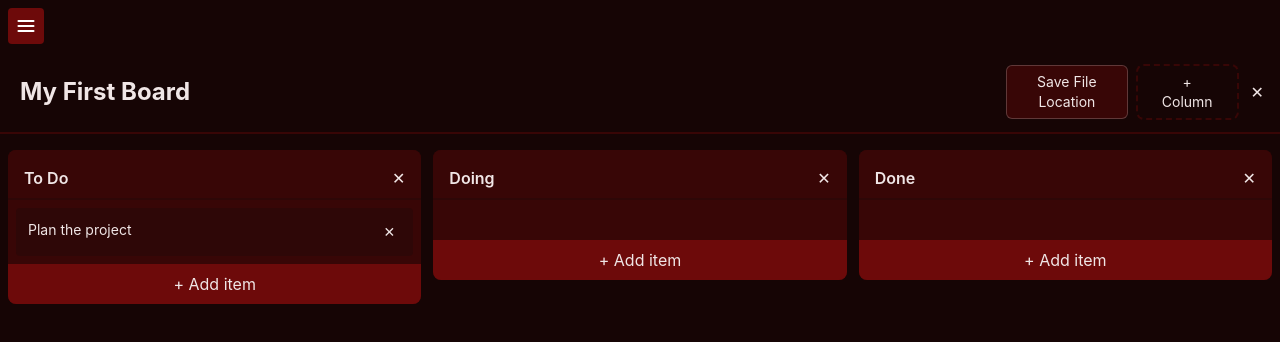
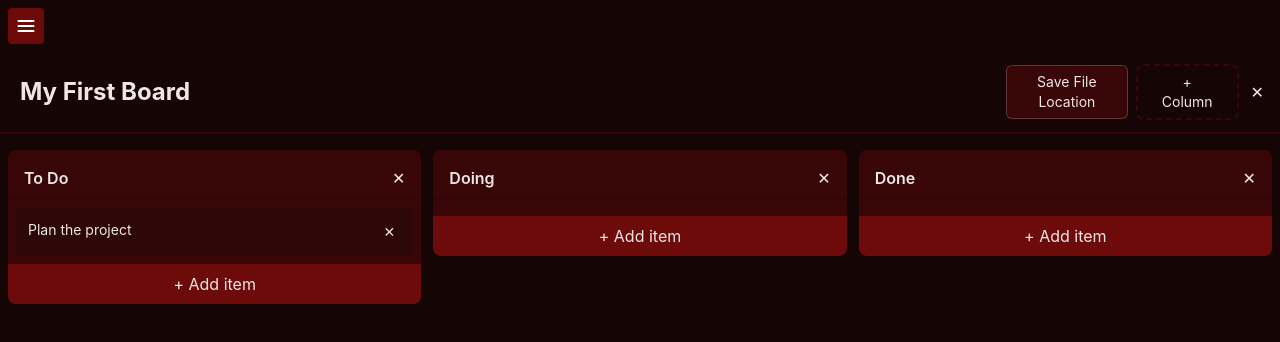
Before and after one commit to Nightmarius/kanban, a React (Vite) app: page / in a window 1280 px wide. Shown: the top 342 px of the page. Built offline with nearby package versions, Linux system fonts and the light colour scheme.

Commit message:
proper dragging

```diff
--- a/src/Board.tsx
+++ b/src/Board.tsx
@@ -1,6 +1,6 @@
-import { useState, useRef } from 'react'
+import { useState } from 'react'
+import * as store from './store'
 import type { Board as BoardType } from './types'
-import * as store from './store'
 import { EditableText } from './EditableText'
 import { Column } from './Column'
 
@@ -13,32 +13,8 @@ interface BoardProps {
 }
 
 export function Board({ board, onRename, onDelete, onSaveLocation, autoSaveEnabled }: BoardProps) {
-  const [isDraggingItem, setIsDraggingItem] = useState(false)
-  const [dragColId, setDragColId] = useState<string | null>(null)
-  const dragDataRef = useRef<{ colId: string; itemIdx: number; itemId: string; text: string } | null>(null)
-  const [dropAboveItemIdx, setDropAboveItemIdx] = useState<number | null>(null)
-  const [draggedFromColId, setDraggedFromColId] = useState<string | null>(null)
-  const isDraggingColRef = useRef(false)
-
-  const handleColReorder = (fromIdx: number, toIdx: number) => {
-    isDraggingColRef.current = false
-    store.moveColumn(board.id, fromIdx, toIdx)
-  }
-
-  const onDropItem = (sourceColId: string, targetColIdx: number, dropAboveItemIdx: number | null) => {
-    if (!dragDataRef.current) return
-    const dragData = dragDataRef.current
-
-    store.moveItem(board.id, dragData.colId, board.columns[targetColIdx].id, dragData.itemIdx, dropAboveItemIdx ?? undefined)
-
-    setIsDraggingItem(false)
-    setDraggedFromColId(null)
-  }
-
-  const onDragEnd = () => {
-    isDraggingColRef.current = false
-    setIsDraggingItem(false)
-  }
+  const [targetColId, setTargetColId] = useState<string | null>(null)
+  const [dropAboveIdx, setDropAboveIdx] = useState<number | null>(null)
 
   return (
     <div className='flex flex-col h-full'>
@@ -63,24 +39,19 @@ export function Board({ board, onRename, onDelete, onSaveLocation, autoSaveEnabl
       </div>
 
       <div className='flex-1 flex gap-3 overflow-x-auto px-2 pb-4 items-start'>
-        {board.columns.map((col, colIdx) => (
+        {board.columns.map((col) => (
           <Column
             key={col.id}
             column={col}
-            colIdx={colIdx}
             boardId={board.id}
-            isDraggingItem={isDraggingItem}
-            dragColId={dragColId}
-            dragDataRef={dragDataRef}
-            isDraggingCol={isDraggingColRef.current}
-            dropAboveItemIdx={dropAboveItemIdx}
-            draggedFromColId={draggedFromColId}
-            onDropTargetChange={(idx) => setDropAboveItemIdx(idx)}
-            onStartDrag={() => { setIsDraggingItem(true); setDraggedFromColId(col.id) }}
-            onColumnDragStart={() => isDraggingColRef.current = true}
-            onDropColumn={handleColReorder}
-            onDragEnd={onDragEnd}
-            onDropItem={onDropItem}
+            targetColId={targetColId}
+            dropAboveIdx={dropAboveIdx}
+            onDragOver={(idx) => setDropAboveIdx(idx)}
+            onSetTarget={() => setTargetColId(col.id)}
+            onClearTarget={() => {
+              setTargetColId(null)
+              setDropAboveIdx(null)
+            }}
           />
         ))}
       </div>
--- a/src/Column.tsx
+++ b/src/Column.tsx
@@ -1,111 +1,81 @@
-import { useRef, useState } from 'react'
+import React, { useRef } from 'react'
 import * as store from './store'
 import type { Column as ColumnType } from './types'
+import { EditableText } from './EditableText'
 import { Item } from './Item'
-import { EditableText } from './EditableText'
 
 interface ColumnProps {
   column: ColumnType
-  colIdx: number
   boardId: string
-  totalColumns: number
-  isDraggingItem: boolean
-  dragColId: string | null
-  dragDataRef: React.MutableRefObject<{ colId: string; itemIdx: number; itemId: string; text: string } | null>
-  isDraggingCol: boolean
-  dropAboveItemIdx: number | null
-  draggedFromColId: string | null
-  onDropTargetChange: (idx: number | null) => void
-  onStartDrag: () => void
-  onColumnDragStart: () => void
-  onDragOver: (targetIdx: number) => void
-  onDropColumn: (fromIdx: number, toIdx: number) => void
-  onDragEnd: () => void
-  onDropItem: (sourceColId: string, targetColIdx: number, dropAboveItemIdx: number | null) => void
-  onDeleteColumn: (boardId: string, colId: string) => void
+  targetColId: string | null
+  dropAboveIdx: number | null
+  onDragOver: (idx: number | null) => void
+  onSetTarget: () => void
+  onClearTarget: () => void
 }
 
-export function Column({
-  column,
-  colIdx,
-  boardId,
-  totalColumns,
-  isDraggingItem,
-  dragColId,
-  dragDataRef,
-  isDraggingCol,
-  dropAboveItemIdx,
-  draggedFromColId,
-  onDropTargetChange,
-  onStartDrag,
-  onColumnDragStart,
-  onDragOver,
-  onDropColumn,
-  onDragEnd,
-  onDropItem,
-  onDeleteColumn,
-}: ColumnProps) {
-  const isDragTarget = draggedFromColId === column.id
+export function Column({ column, boardId, targetColId, dropAboveIdx, onDragOver, onSetTarget, onClearTarget }: ColumnProps) {
+  const dropIdxRef = useRef<number | null>(null)
 
-  function handleItemDragOver(e: React.DragEvent<HTMLDivElement>) {
-    if (!isDraggingItem || draggedFromColId !== column.id) return
+  function handleDragOver(e: React.DragEvent<HTMLDivElement>) {
+    e.preventDefault()
+    if (!colIsTarget) onSetTarget()
 
-    e.preventDefault()
+    const idx = computeDropIndex(e)
+    dropIdxRef.current = idx
+    onDragOver(idx)
+  }
 
-    const targetEl = e.currentTarget as HTMLElement
-    const items = [...targetEl.querySelectorAll('.drop-target')].filter((el) => !el.classList.contains('dragging')) as HTMLElement[]
-    let foundIndex: number | null = null
-
+  function computeDropIndex(e: React.DragEvent<HTMLDivElement>): number | null {
+    const items = [...e.currentTarget.querySelectorAll('.drop-target')] as HTMLElement[]
+    let idx: number | null = null
     for (let i = 0; i < items.length; i++) {
       const rect = items[i].getBoundingClientRect()
-      const midY = rect.top + rect.height / 2
-      if (e.clientY < midY) {
-        foundIndex = i
+      if (e.clientY < rect.top + rect.height / 2) {
+        idx = i
         break
+      } else {
+        idx = i + 1
+      }
+    }
+    return column.items.length > 0 ? idx : null
+  }
+
+  function handleDrop(e: React.DragEvent<HTMLDivElement>) {
+    e.preventDefault()
+    const dragData = e.dataTransfer.getData('text/plain')
+    let sourceItemIdx = -1
+    let sourceColId: string | null = null
+    if (dragData) {
+      try {
+        const { colId, index } = JSON.parse(dragData)
+        sourceColId = colId
+        sourceItemIdx = index
+      } catch {
+        // ignore parse errors
       }
     }
 
-    onDropTargetChange(foundIndex)
+    const dropIdx = dropIdxRef.current ?? column.items.length
+
+    if (sourceColId && sourceItemIdx >= 0) {
+      store.moveItem(boardId, sourceColId, column.id, sourceItemIdx, dropIdx)
+    }
+    onClearTarget()
   }
 
-  function handleItemDrop(e: React.DragEvent<HTMLDivElement>) {
-    if (!isDraggingItem || draggedFromColId !== column.id) return
-
-    e.preventDefault()
-    e.stopPropagation()
-
-    const dragData = JSON.parse(e.dataTransfer.getData('text/plain'))
-    if (dragData.itemId) {
-      dragDataRef.current = { itemId: dragData.itemId, colId: dragData.colId, itemIdx: dragData.itemIdx, text: dragData.text }
-      onDropItem(dragData.colId, colIdx, dropAboveItemIdx)
-    }
-
-    onDragEnd()
+  function handleDragLeave(e: React.DragEvent<HTMLDivElement>) {
+    const related = e.relatedTarget as HTMLElement | null
+    if (related && e.currentTarget.contains(related)) return
+    onClearTarget()
   }
 
-  function handleColDragOver(e: React.DragEvent<HTMLDivElement>) {
-    if (!isDraggingCol) return
-    e.preventDefault()
-    e.stopPropagation()
-    onDragOver(colIdx)
-  }
-
-  function addItem() {
-    store.addItem(boardId, column.id)
-    //TODO column.items[column.items.length - 1].edit()
-  }
+  const colIsTarget = targetColId === column.id
+  const showIndicator = colIsTarget && dropAboveIdx !== null
 
   return (
-    <div className={`bg-card rounded-lg flex flex-1 flex-col ${isDraggingCol ? 'cursor-grabbing' : ''}`} onDragOver={handleColDragOver}>
-      <div
-        className='flex p-4 pb-2 rounded-t-lg bg-card border-b-2 border-item cursor-grab'
-        onDragStart={(e) => {
-          e.stopPropagation()
-          e.dataTransfer.effectAllowed = 'move'
-          e.dataTransfer.setData('text/plain', String(colIdx))
-          isDraggingCol || onColumnDragStart()
-        }}
-      >
+    <div className='bg-card rounded-lg flex flex-1 flex-col'>
+      <div className='flex p-4 pb-2 rounded-t-lg bg-card border-b-2 border-item cursor-grab'>
         <EditableText
           value={column.name}
           onSave={(name) => {
@@ -113,7 +83,6 @@ export function Column({
           }}
           className='font-semibold'
         />
-
         <button
           className='text-text cursor-pointer ml-2'
           onClick={() => {
@@ -131,29 +100,18 @@ export function Column({
         </button>
       </div>
 
-      <div className='flex-1 overflow-y-auto p-2 min-h-10 flex flex-col gap-1.5' onDrop={handleItemDrop} onDragOver={handleItemDragOver}>
-        {isDragTarget && isDraggingItem && dropAboveItemIdx === 0 && (
-          <div className='shrink-0 h-[3px] rounded bg-accent shadow-lg z-20 pointer-events-none' style={{ marginTop: '-1.5px', marginBottom: '0px' }} />
-        )}
+      <div className='flex-1 overflow-y-auto p-2 flex flex-col gap-1.5' onDragOver={handleDragOver} onDrop={handleDrop} onDragLeave={handleDragLeave}>
+        {showIndicator && dropAboveIdx === 0 && <div className='h-0.75 rounded bg-accent shadow-lg z-20 pointer-events-none' />}
 
-        {column.items.map((item, itemIdx) => (
+        {column.items.map((item, idx) => (
           <>
-            <Item key={item.id} item={item} itemIdx={itemIdx} boardId={boardId} colId={column.id} isDragging={isDraggingItem && dragColId === column.id} onStartDrag={onStartDrag} />
-            {isDragTarget && isDraggingItem && dropAboveItemIdx === itemIdx + 1 && (
-              <div className='shrink-0 h-[3px] rounded bg-accent shadow-lg z-20 pointer-events-none' style={{ marginTop: '-1.5px', marginBottom: '0px' }} />
-            )}
+            <Item key={'item-' + idx} item={item} index={idx} colId={column.id} boardId={boardId} />
+            {showIndicator && dropAboveIdx === idx + 1 && <div className='h-0.75 rounded bg-accent shadow-lg z-20 pointer-events-none' />}
           </>
         ))}
+      </div>
 
-        {isDragTarget && isDraggingItem && dropAboveItemIdx === column.items.length && (
-          <div className='shrink-0 h-[3px] rounded bg-accent shadow-lg z-20 pointer-events-none' style={{ marginTop: '-1.5px', marginBottom: '6px' }} />
-        )}
-
-        {isDragTarget && isDraggingItem && column.items.length === 0 && (
-          <div className='shrink-0 h-[3px] rounded bg-accent shadow-lg z-20 pointer-events-none my-auto' />
-        )}
-      </div>
-      <button className='px-4 py-2 rounded-b-lg bg-accent text-text cursor-pointer' onClick={() => addItem()}>
+      <button className='px-4 py-2 rounded-b-lg bg-accent text-text cursor-pointer' onClick={() => store.addItem(boardId, column.id)}>
         + Add item
       </button>
     </div>
--- a/src/appData.json
+++ b/src/appData.json
@@ -4,7 +4,7 @@
       "id": "board-1",
       "name": "My First Board",
       "columns": [
-        { "id": "col-todo", "name": "To Do", "items": [{ "id": "item-1", "text": "Plan the project" }] },
+        { "id": "col-todo", "name": "To Do", "items": ["Plan the project"] },
         { "id": "col-doing", "name": "Doing", "items": [] },
         { "id": "col-done", "name": "Done", "items": [] }
       ]
```
Also changed, not shown: src/Item.tsx (+10 -32 lines), src/store.ts (+8 -14 lines), src/types.ts (+1 -6 lines).
